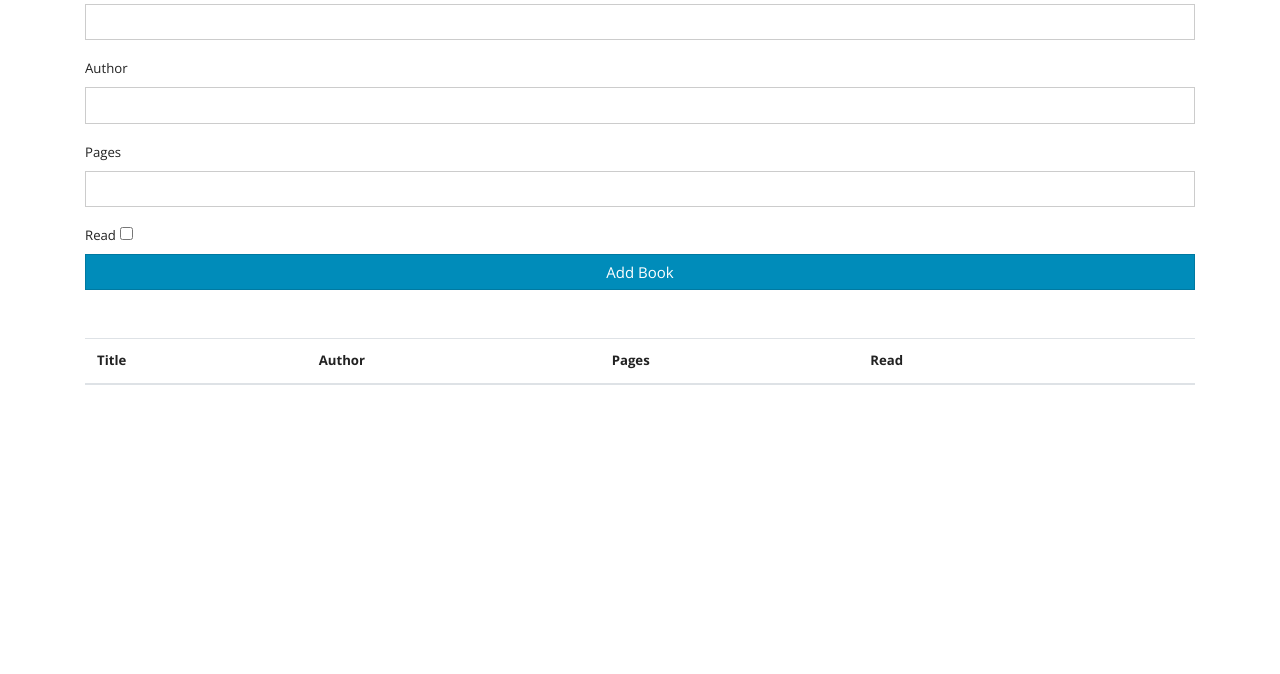
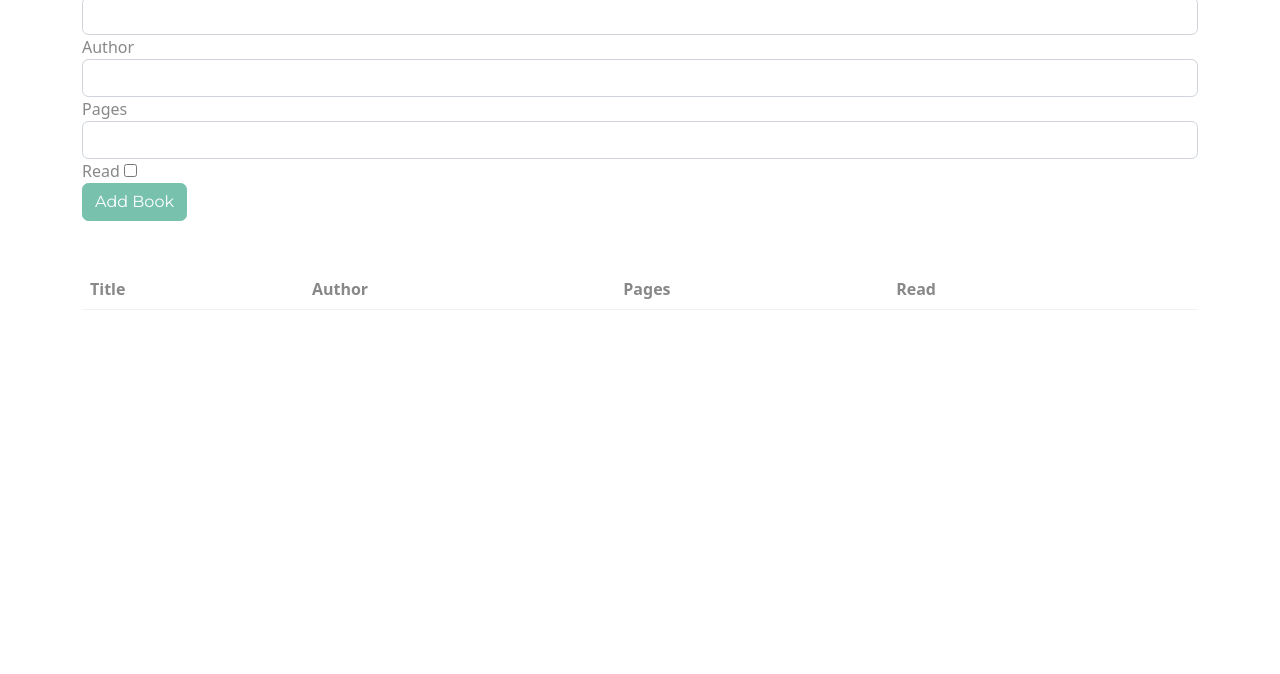
Before and after one commit to Temmarie/Library, a plain HTML site: page index.html in a window 1280 px wide. Shown: the part 126-800 px from the top of the page. Drawn offline with nearby package versions, Linux system fonts and the light colour scheme.

Commit message:
Update index.html

```diff
--- a/index.html
+++ b/index.html
@@ -8,7 +8,7 @@
     <link href="http://fonts.googleapis.com/css?family=Open+Sans" rel="stylesheet" type="text/css">
     <link rel="stylesheet" href="styles/style.css">
     <link rel="stylesheet" href="https://maxcdn.bootstrapcdn.com/font-awesome/4.7.0/css/font-awesome.min.css">
-    <link href="https://bootswatch.com/4/yeti/bootstrap.min.css" rel="stylesheet" type="text/css">
+    <link href="https://bootswatch.com/5/minty/bootstrap.min.css" rel="stylesheet" type="text/css">
     <title>My Library</title>
   </head>
   <body>
```
